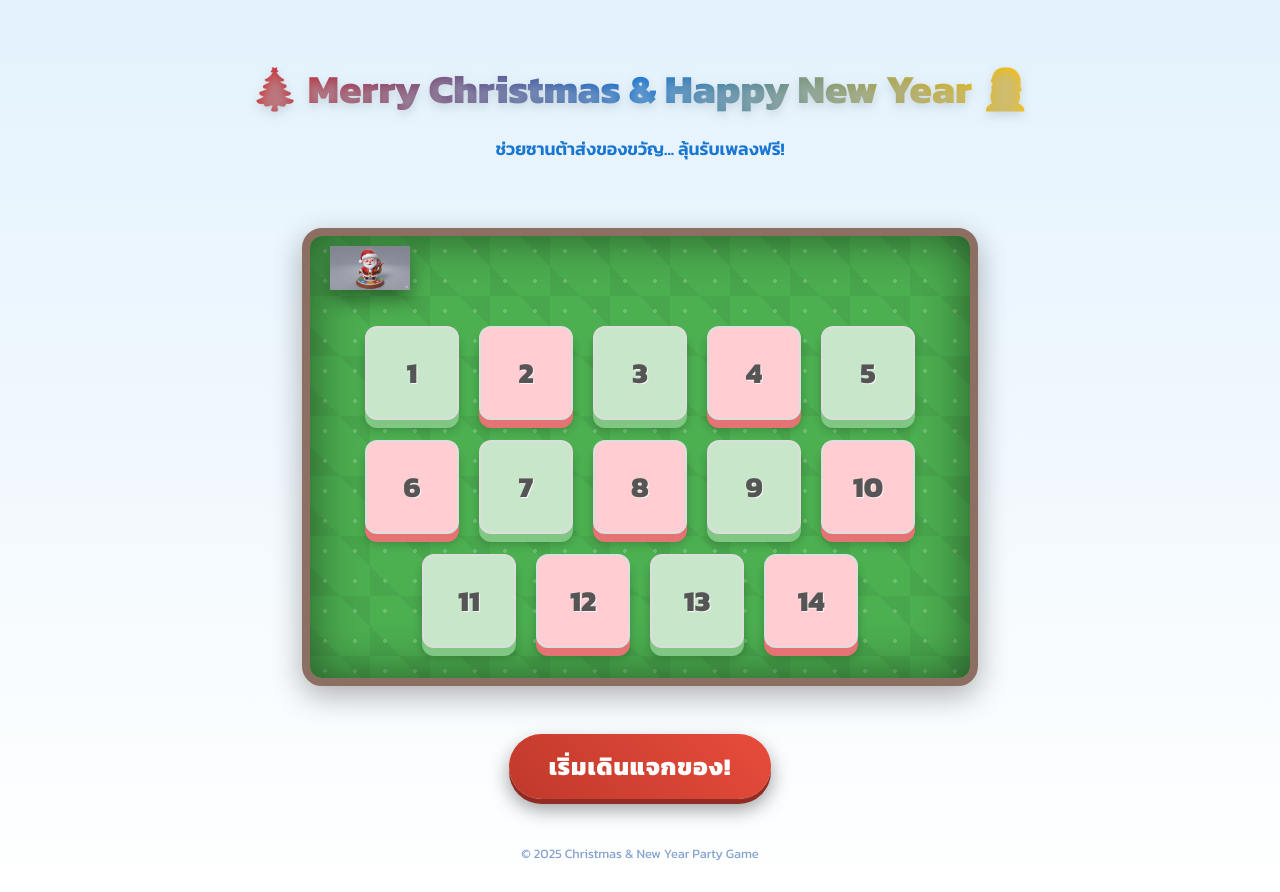
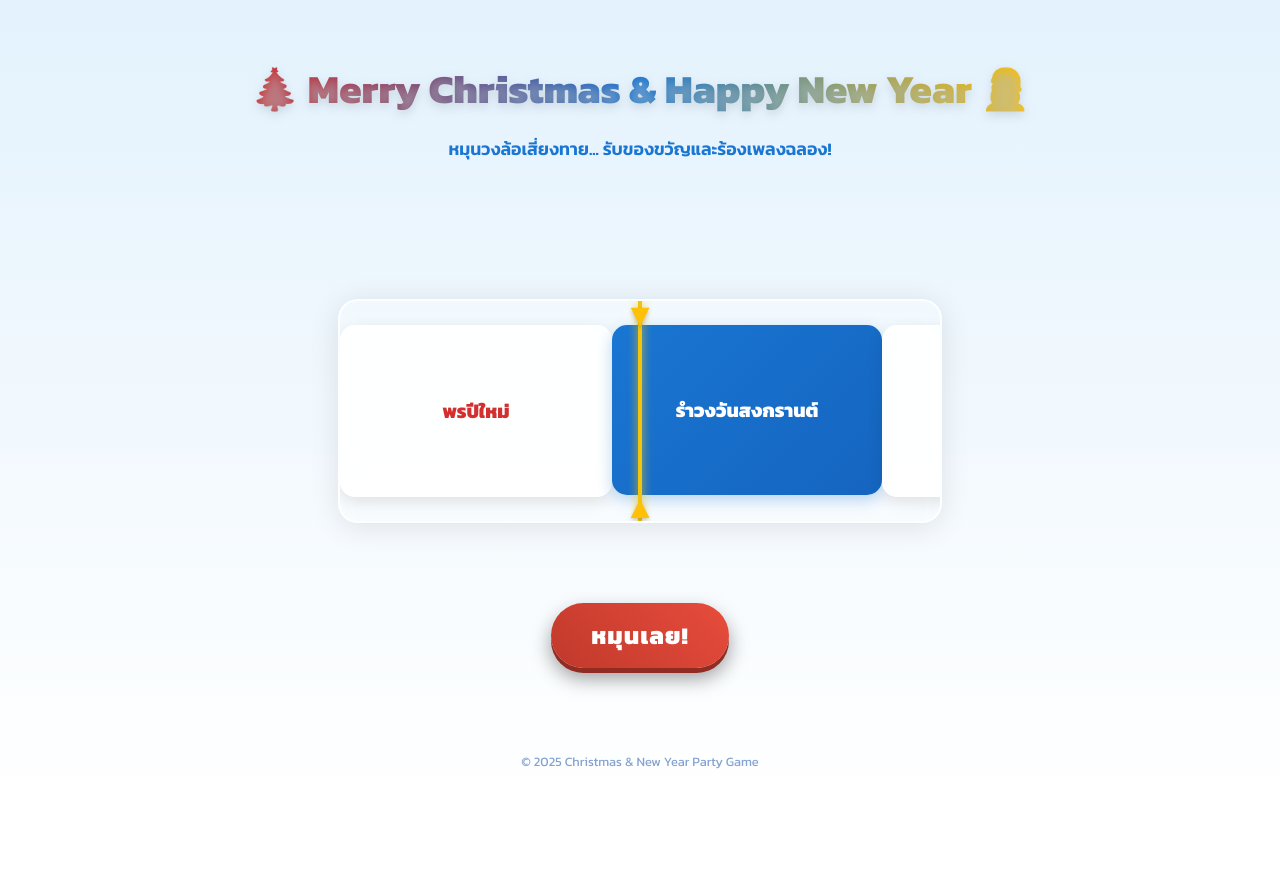
Before and after one commit to Malztt/patyyyyy, a React (Vite) app: page / in a window 1280 px wide. After the commit the page ends 800 px from the top, so only its background shows below. Built offline with nearby package versions, Linux system fonts and the light colour scheme.

Commit message:
Revert: Restore Horizontal Spinner and fix CSS padding issue

```diff
--- a/src/App.jsx
+++ b/src/App.jsx
@@ -1,24 +1,24 @@
 import { useState } from 'react';
 import confetti from 'canvas-confetti';
-import SantaGame from './components/SantaGame';
+import HorizontalSpinner from './components/HorizontalSpinner';
 import LyricsModal from './components/LyricsModal';
 import { lyrics } from './data/lyrics';
 import './App.css';
 
 function App() {
-  const [isPlaying, setIsPlaying] = useState(false);
+  const [isSpinning, setIsSpinning] = useState(false);
   const [result, setResult] = useState(null);
   const [playedIds, setPlayedIds] = useState([]);
 
-  const handleStartClick = () => {
-    if (!isPlaying) {
+  const handleSpinClick = () => {
+    if (!isSpinning) {
       setResult(null); // Clear previous result
-      setIsPlaying(true);
+      setIsSpinning(true);
     }
   };
 
-  const handleGameComplete = (winningItem) => {
-    setIsPlaying(false);
+  const handleSpinComplete = (winningItem) => {
+    setIsSpinning(false);
     setResult(winningItem);
 
     // Trigger confetti
@@ -45,24 +45,24 @@ function App() {
 
       <header className="header">
         <h1>🎄 Merry Christmas & Happy New Year 🎅</h1>
-        <p>ช่วยซานต้าส่งของขวัญ... ลุ้นรับเพลงฟรี!</p>
+        <p>หมุนวงล้อเสี่ยงทาย... รับของขวัญและร้องเพลงฉลอง!</p>
       </header>
 
       <main className="game-area">
-        <SantaGame
+        <HorizontalSpinner
           items={lyrics}
           playedIds={playedIds}
-          onComplete={handleGameComplete}
-          isPlaying={isPlaying}
+          onSpinComplete={handleSpinComplete}
+          isSpinning={isSpinning}
         />
 
         <div className="controls">
           <button
             className="spin-btn"
-            onClick={handleStartClick}
-            disabled={isPlaying || isGameFinished}
+            onClick={handleSpinClick}
+            disabled={isSpinning || isGameFinished}
           >
-            {isPlaying ? 'ซานต้ากำลังเดิน...' : isGameFinished ? 'แจกครบแล้ว!' : 'เริ่มเดินแจกของ!'}
+            {isSpinning ? 'กำลังหมุน...' : isGameFinished ? 'หมดแล้วจ้า' : 'หมุนเลย!'}
           </button>
         </div>
       </main>
--- a/src/components/HorizontalSpinner.css
+++ b/src/components/HorizontalSpinner.css
@@ -18,8 +18,7 @@
 .spinner-track {
     display: flex;
     gap: 0;
-    padding: 0 50vw;
-    /* Start with padding to center items if needed */
+    /* padding removed to fix alignment logic */
 }
 
 .spinner-item {
```
